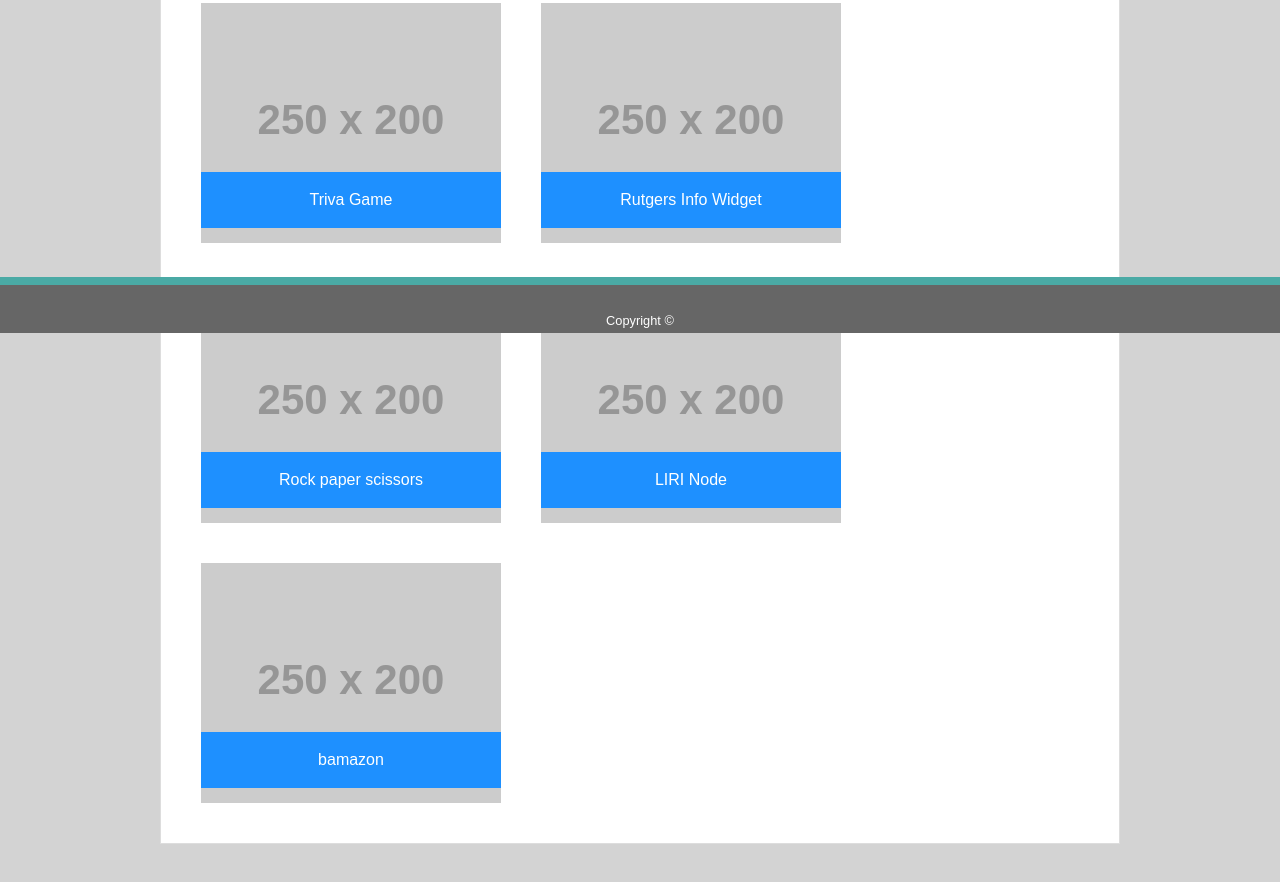
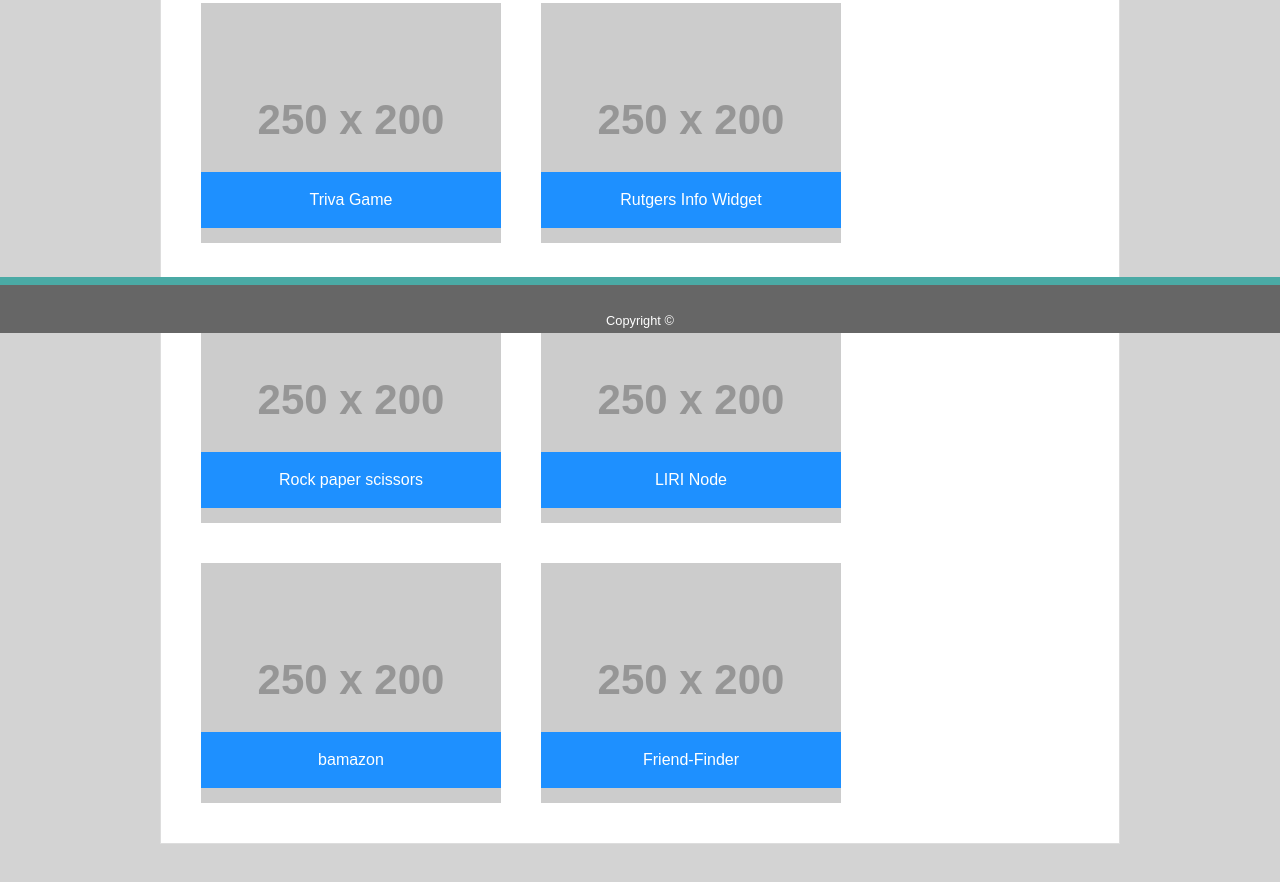
Before and after one commit to Kyle2099/Basic-Portfolio, a plain HTML site: page portfolio.html in a window 1280 px wide. Shown: the part 467-1349 px from the top of the page. Drawn offline with Linux system fonts and the light colour scheme; placeholder pictures from the web are drawn by us.

Commit message:
add friend-finder

```diff
--- a/portfolio.html
+++ b/portfolio.html
@@ -60,6 +60,12 @@
                     <div class="portfolio-clip "> bamazon</div>
                 </a>
             </div>
+            <div class="portfolio-item">
+                <a href="https://friend-finder234.herokuapp.com/">
+                    <img src="http://via.placeholder.com/250x200" alt="bamazon " class="portfolio-pic ">
+                    <div class="portfolio-clip "> Friend-Finder</div>
+                </a>
+            </div>
         </div>
     </section>
 </body>
```
Lines whose indentation alone changed are shown as unchanged.
